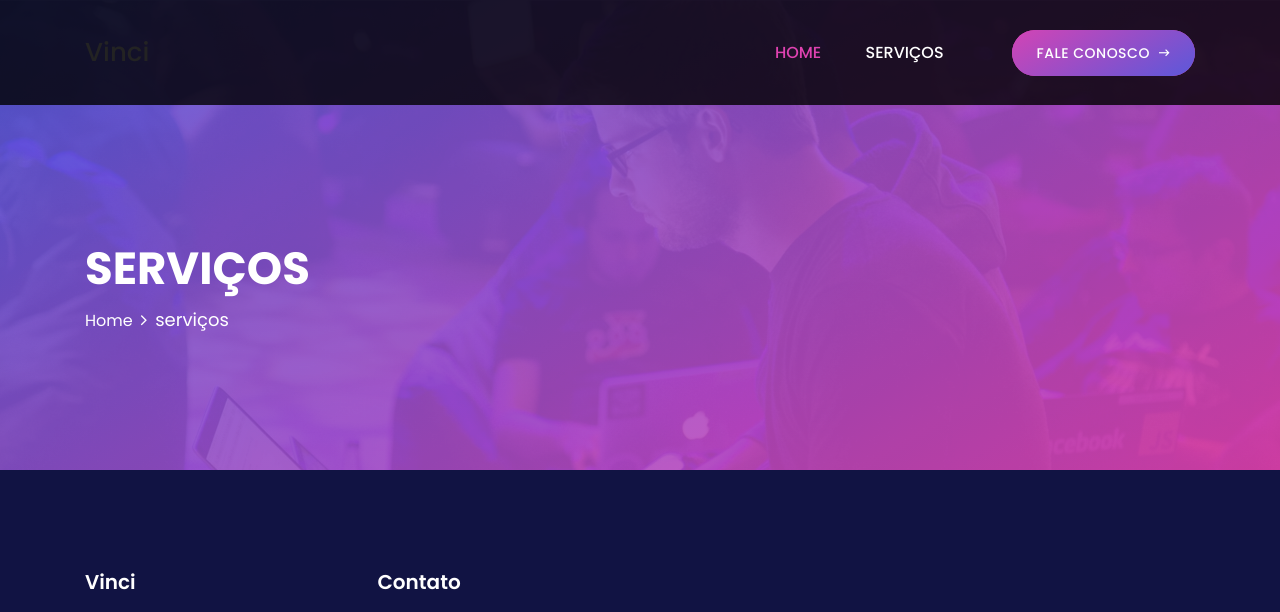
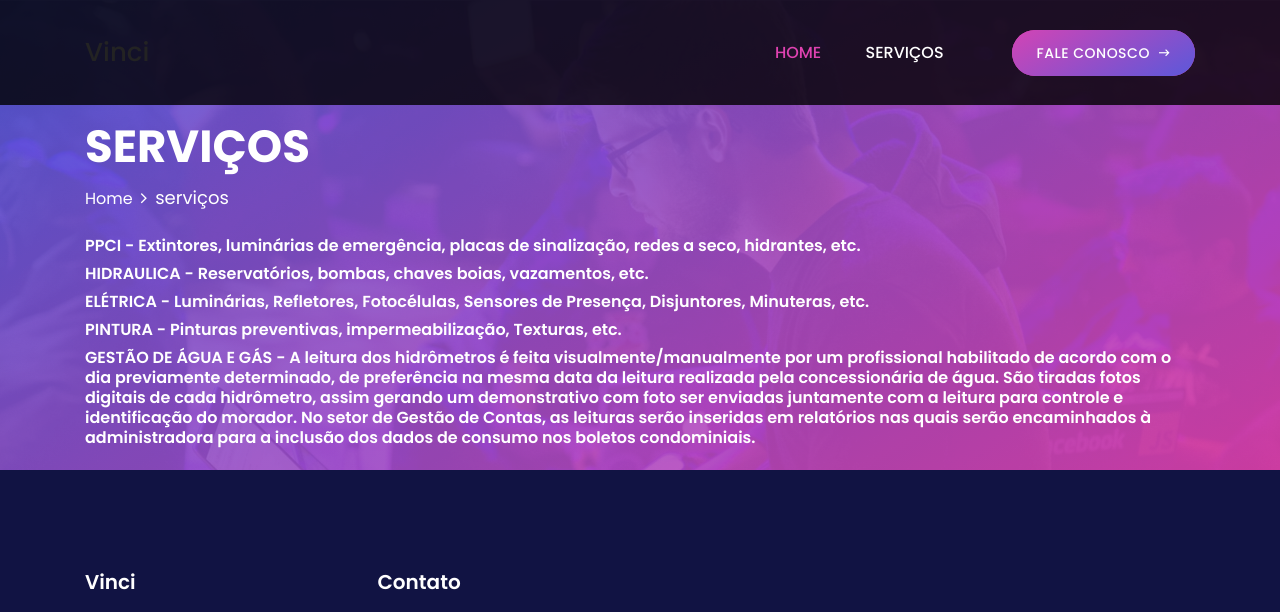
Before and after one commit to christophermichel/vinci-site, a website: page speakers.html in a window 1280 px wide. Shown: the top 612 px of the page. Drawn offline with Linux system fonts and the light colour scheme.

Commit message:
Adicionar descrição dos serviços prestados

```diff
--- a/speakers.html
+++ b/speakers.html
@@ -77,6 +77,12 @@
                                 <li class="breadcrumb-item"><a href="index.html">Home</a></li>
                                 <li class="breadcrumb-item active" aria-current="page">serviços</li>
                             </ol>
+                            <br>
+                            <h6 style="color: white">PPCI - Extintores, luminárias de emergência, placas de sinalização, redes a seco, hidrantes, etc.</h6>
+                            <h6 style="color: white">HIDRAULICA - Reservatórios, bombas, chaves boias, vazamentos, etc.</h6>
+                            <h6 style="color: white">ELÉTRICA - Luminárias, Refletores, Fotocélulas, Sensores de Presença, Disjuntores, Minuteras, etc.</h6>
+                            <h6 style="color: white">PINTURA - Pinturas preventivas, impermeabilização, Texturas, etc.</h6>
+                            <h6 style="color: white">GESTÃO DE ÁGUA E GÁS - A leitura dos hidrômetros é feita visualmente/manualmente por um profissional habilitado de acordo com o dia previamente determinado, de preferência na mesma data da leitura realizada pela concessionária de água. São tiradas fotos digitais de cada hidrômetro, assim gerando um demonstrativo com foto ser enviadas juntamente com a leitura para controle e identificação do morador. No setor de Gestão de Contas, as leituras serão inseridas em relatórios nas quais serão encaminhados à administradora para a inclusão dos dados de consumo nos boletos condominiais.</h6>
                         </nav>
                     </div>
                 </div>
```
Also changed, not shown: index.html (+1 -1 lines).
